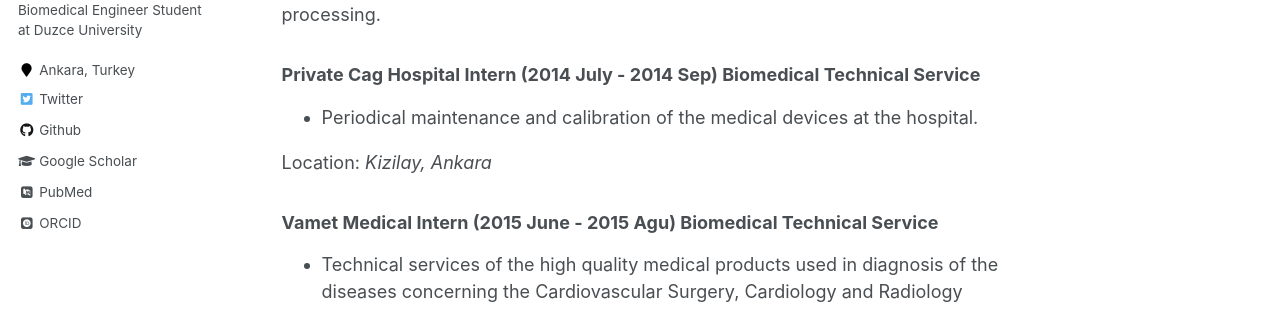
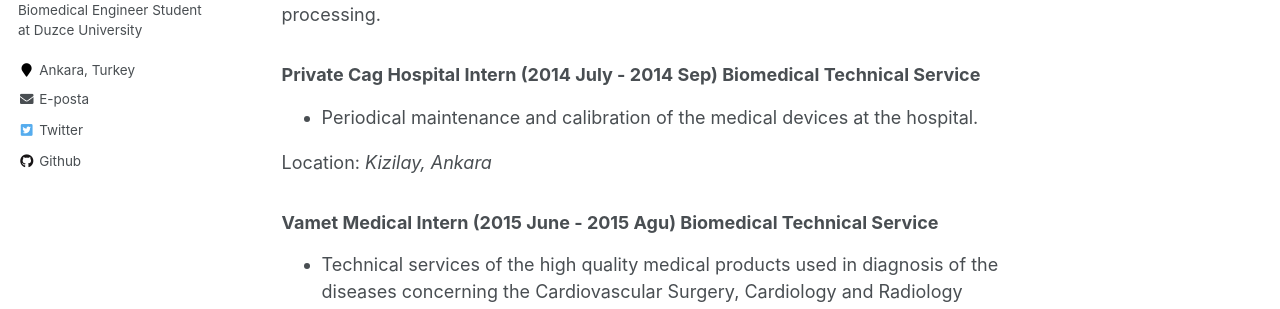
Before and after one commit to BoraKis/borakis.github.io, a Jekyll site: the page built from _pages/about.md, in a window 1280 px wide. Shown: the part 294-603 px from the top of the page. Built offline with Jekyll 4.4.1, drawn with Linux system fonts in a browser that asks for light colours; some web fonts are replaced.

Commit message:
Update _config.yml

```diff
--- a/_config.yml
+++ b/_config.yml
@@ -85,10 +85,7 @@ author:
   bio              : "Biomedical Engineer Student at Duzce University"
   location         : "Ankara, Turkey"
   employer         :
-  pubmed           : "https://www.ncbi.nlm.nih.gov/pubmed/?term=john+snow"
-  googlescholar    : "http://yourfullgooglescholarurl.com"
-  email            :
-  researchgate     :  # example: "https://www.researchgate.net/profile/yourprofile"
+  email            : "izzetkis@hotmail.com"
   uri              :
   bitbucket        :
   codepen          :
@@ -96,14 +93,13 @@ author:
   flickr           :
   facebook         :
   foursquare       :
-  github           : "academicpages"
+  github           : "https://github.com/BoraKis"
   google_plus      :
   keybase          :
   instagram        :
   impactstory      : #"https://profiles.impactstory.org/u/xxxx-xxxx-xxxx-xxxx"
   lastfm           :
   linkedin         :
-  orcid            : "http://orcid.org/yourorcidurl"
   pinterest        :
   soundcloud       :
   stackoverflow    : # http://stackoverflow.com/users/123456/username
```
